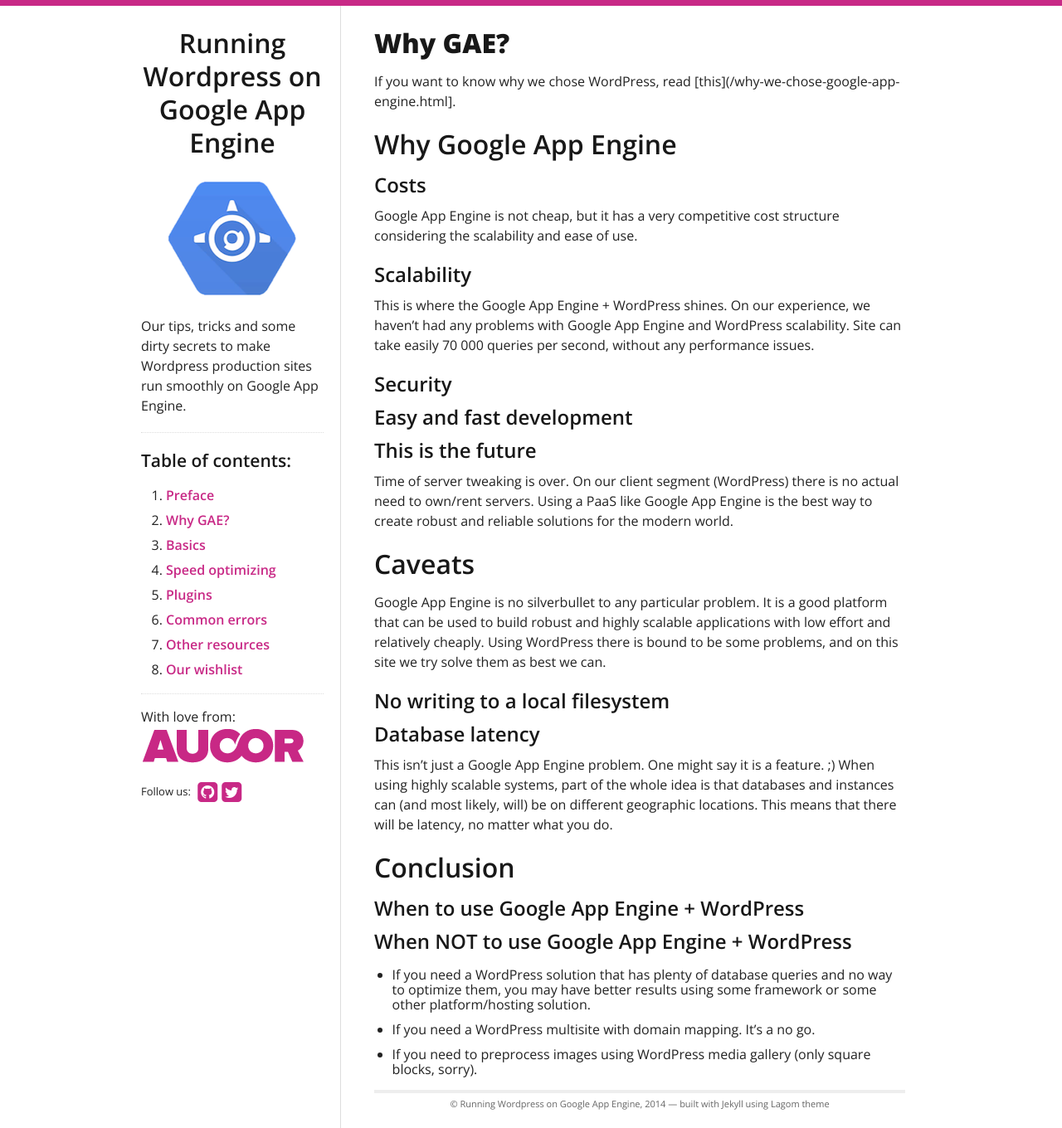
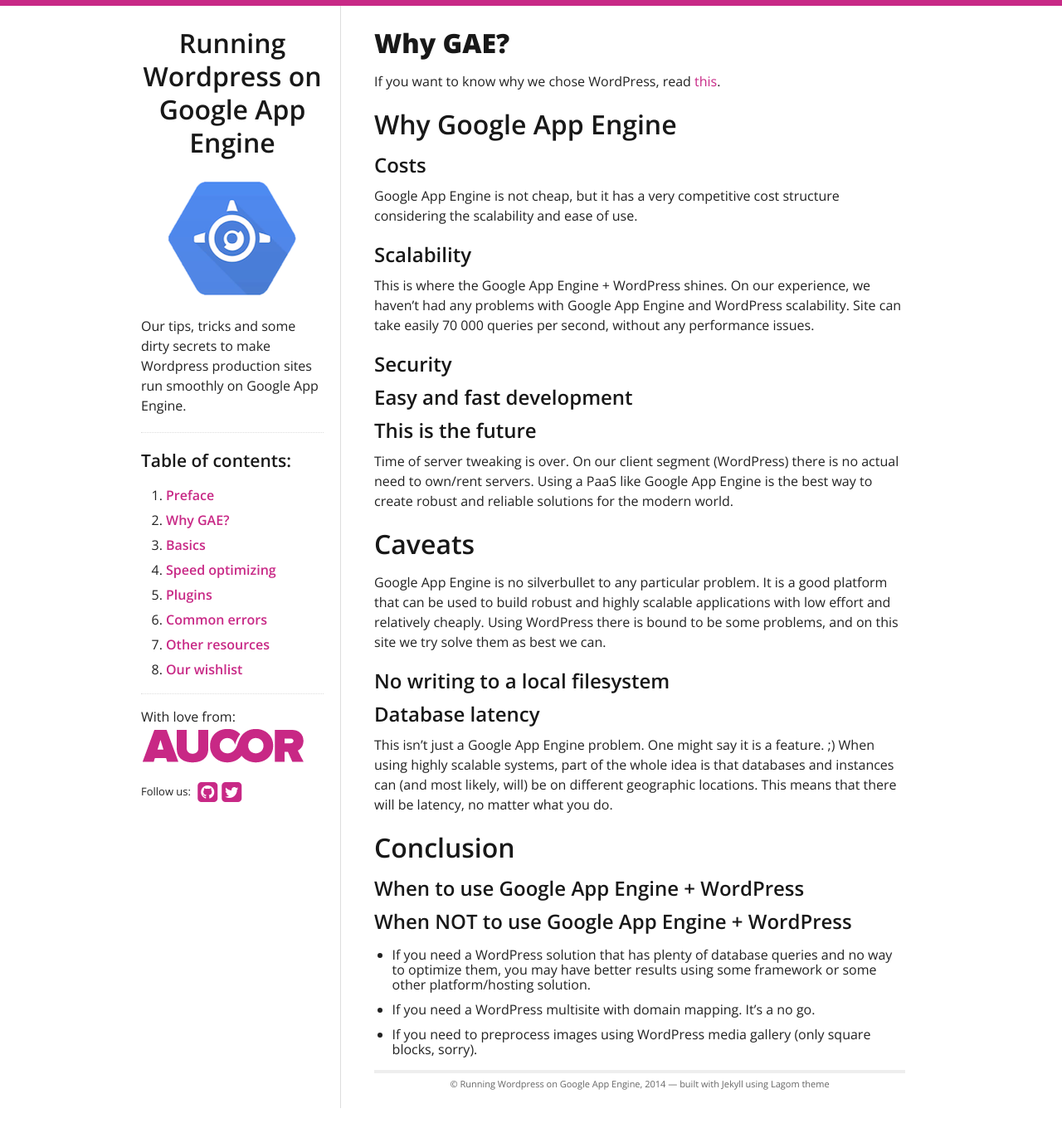
Before and after one commit to aucor/wordpress-on-gae, a Jekyll site: the page built from why-gae.md, in a window 1280 px wide. Shown: the whole page at 83% size. Built offline with Jekyll 4.4.1, drawn with Linux system fonts in a browser that asks for light colours; nearby versions of some CDN libraries; after the commit the page ends 1336 px from its top, so only the background shows below that.

Commit message:
Meh. Fix.

```diff
--- a/why-gae.md
+++ b/why-gae.md
@@ -3,7 +3,7 @@ layout: default
 title: Why GAE?
 ---
 
-If you want to know why we chose WordPress, read [this](/why-we-chose-google-app-engine.html].
+If you want to know why we chose WordPress, read [this](http://aucor.github.io/wordpress-on-gae/why-we-chose-google-app-engine.html).
 
 #Why Google App Engine
 
```
